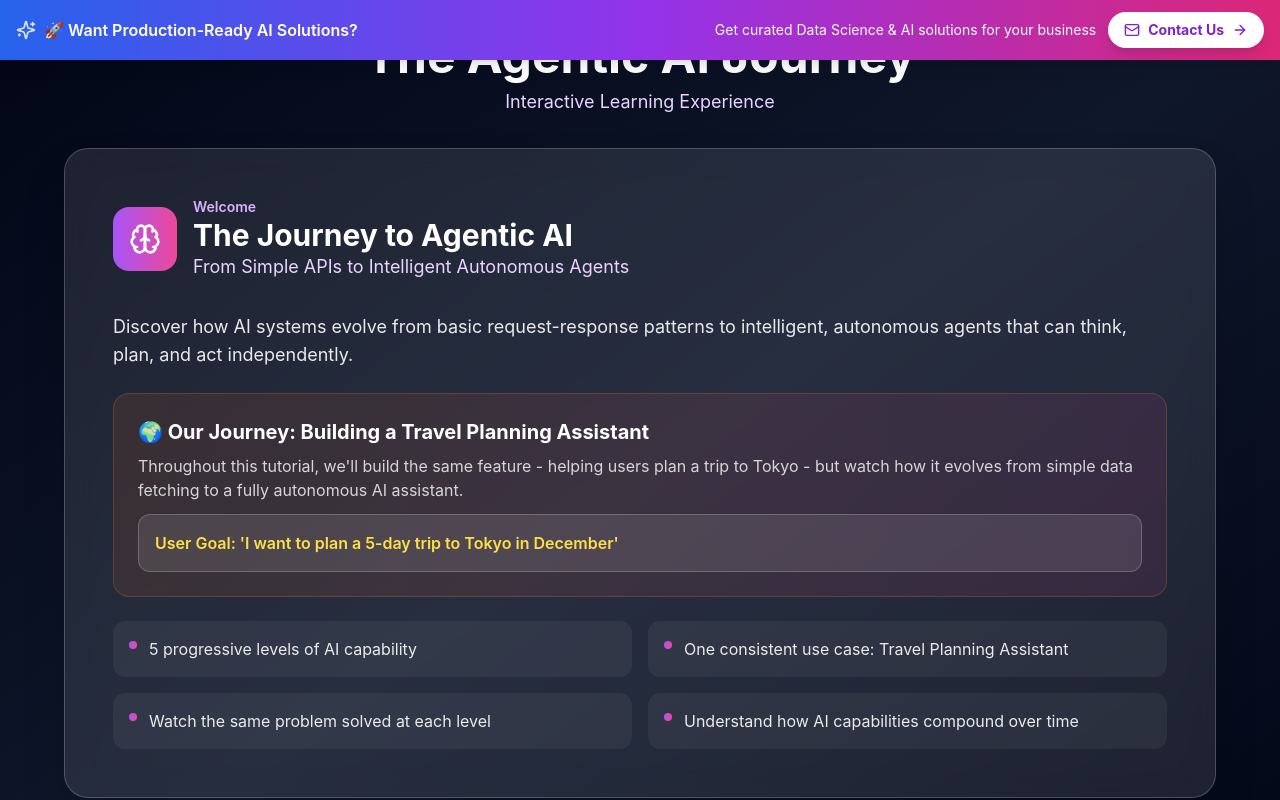
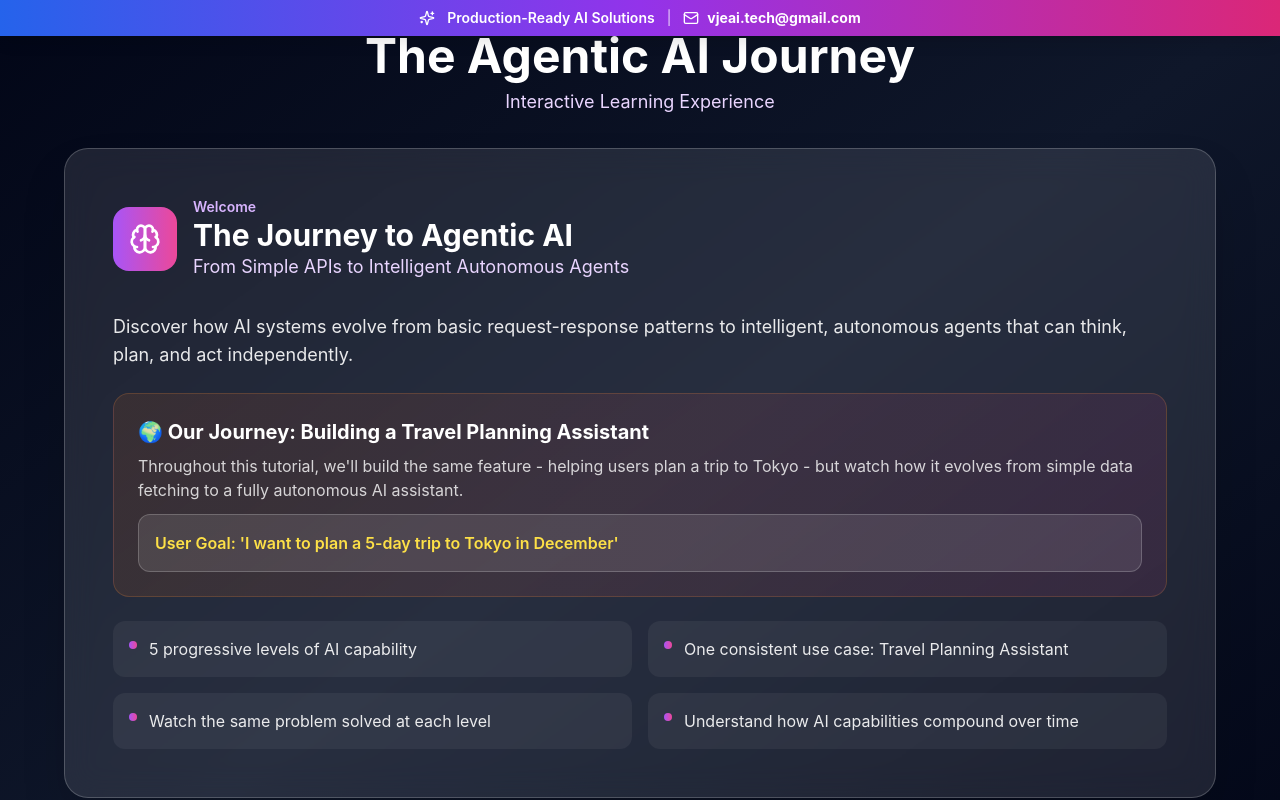
Before and after one commit to vjeai09/agenticai-demo, a React (Vite) app in the folder agentic-demo-frontend/: page / in a window 1280 px wide. Shown: the top 800 px of the page. Built offline with nearby package versions, Linux system fonts and the light colour scheme.

Commit message:
Simplify contact banner - show email only, cleaner layout

```diff
--- a/agentic-demo-frontend/src/components/APIDemo.jsx
+++ b/agentic-demo-frontend/src/components/APIDemo.jsx
@@ -586,7 +586,7 @@ export default function APIDemo({ setActiveTab }) {
       <ContactBanner />
 
       {/* Mobile Header */}
-      <div className="md:hidden fixed top-[60px] left-0 right-0 z-40 bg-gradient-to-r from-blue-600 to-purple-600 px-4 py-4 shadow-xl">
+      <div className="md:hidden fixed top-[40px] left-0 right-0 z-40 bg-gradient-to-r from-blue-600 to-purple-600 px-4 py-4 shadow-xl">
         <div className="flex items-center justify-between">
           <button
             onClick={() => setActiveTab('journey')}
--- a/agentic-demo-frontend/src/components/AgenticJourney.jsx
+++ b/agentic-demo-frontend/src/components/AgenticJourney.jsx
@@ -791,7 +791,7 @@ Memory stored for future trips:
       <ContactBanner />
 
       {/* Mobile App-like Header (Fixed) */}
-      <div className="md:hidden fixed top-[60px] left-0 right-0 z-40 bg-gradient-to-r from-purple-600 to-pink-600 px-4 py-4 shadow-xl">
+      <div className="md:hidden fixed top-[40px] left-0 right-0 z-40 bg-gradient-to-r from-purple-600 to-pink-600 px-4 py-4 shadow-xl">
         <div className="flex items-center justify-between">
           <button
             onClick={() => setActiveTab('api')}
--- a/agentic-demo-frontend/src/components/ContactBanner.jsx
+++ b/agentic-demo-frontend/src/components/ContactBanner.jsx
@@ -1,5 +1,5 @@
 import { motion } from 'framer-motion'
-import { Mail, Sparkles, ArrowRight } from 'lucide-react'
+import { Mail, Sparkles } from 'lucide-react'
 
 export default function ContactBanner() {
   return (
@@ -8,25 +8,20 @@ export default function ContactBanner() {
       animate={{ opacity: 1, y: 0 }}
       className="fixed top-0 left-0 right-0 z-50 bg-gradient-to-r from-blue-600 via-purple-600 to-pink-600 shadow-lg"
     >
-      <div className="max-w-7xl mx-auto px-4 py-3">
-        <div className="flex flex-col md:flex-row items-center justify-between gap-2 text-white">
+      <div className="max-w-7xl mx-auto px-4 py-2">
+        <div className="flex items-center justify-center gap-3 text-white text-sm">
+          <Sparkles className="w-4 h-4 animate-pulse hidden md:block" />
+          <p className="font-semibold">
+            Production-Ready AI Solutions
+          </p>
+          <span className="hidden md:inline text-white/80">|</span>
           <div className="flex items-center gap-2">
-            <Sparkles className="w-5 h-5 animate-pulse" />
-            <p className="text-sm md:text-base font-semibold">
-              🚀 Want Production-Ready AI Solutions?
-            </p>
-          </div>
-          <div className="flex items-center gap-3">
-            <p className="text-xs md:text-sm">
-              Get curated Data Science & AI solutions for your business
-            </p>
+            <Mail className="w-4 h-4" />
             <a
               href="mailto:vjeai.tech@gmail.com"
-              className="flex items-center gap-2 px-4 py-2 bg-white text-purple-700 rounded-full font-bold text-xs md:text-sm hover:bg-gray-100 transition-all shadow-lg hover:scale-105 active:scale-95"
+              className="font-bold hover:underline"
             >
-              <Mail className="w-4 h-4" />
-              Contact Us
-              <ArrowRight className="w-4 h-4" />
+              vjeai.tech@gmail.com
             </a>
           </div>
         </div>
--- a/agentic-demo-frontend/src/components/MCPDemo.jsx
+++ b/agentic-demo-frontend/src/components/MCPDemo.jsx
@@ -493,7 +493,7 @@ export default function MCPDemo({ setActiveTab }) {
       {/* Contact Banner */}
       <ContactBanner />
 
-      <div className="md:hidden fixed top-[60px] left-0 right-0 z-40 bg-gradient-to-r from-orange-600 to-red-600 px-4 py-4 shadow-xl">
+      <div className="md:hidden fixed top-[40px] left-0 right-0 z-40 bg-gradient-to-r from-orange-600 to-red-600 px-4 py-4 shadow-xl">
         <div className="flex items-center justify-between">
           <button onClick={() => setActiveTab('journey')} className="w-10 h-10 rounded-xl bg-white/20 backdrop-blur-md flex items-center justify-center shadow-lg active:scale-95 transition-transform">
             <Home className="w-5 h-5 text-white" />
--- a/agentic-demo-frontend/src/components/RAGDemo.jsx
+++ b/agentic-demo-frontend/src/components/RAGDemo.jsx
@@ -242,7 +242,7 @@ export default function RAGDemo({ setActiveTab }) {
       {/* Contact Banner */}
       <ContactBanner />
 
-      <div className="md:hidden fixed top-[60px] left-0 right-0 z-40 bg-gradient-to-r from-purple-600 to-pink-600 px-4 py-4 shadow-xl">
+      <div className="md:hidden fixed top-[40px] left-0 right-0 z-40 bg-gradient-to-r from-purple-600 to-pink-600 px-4 py-4 shadow-xl">
         <div className="flex items-center justify-between">
           <button onClick={() => setActiveTab('journey')} className="w-10 h-10 rounded-xl bg-white/20 backdrop-blur-md flex items-center justify-center shadow-lg">
             <Home className="w-5 h-5 text-white" />
```
